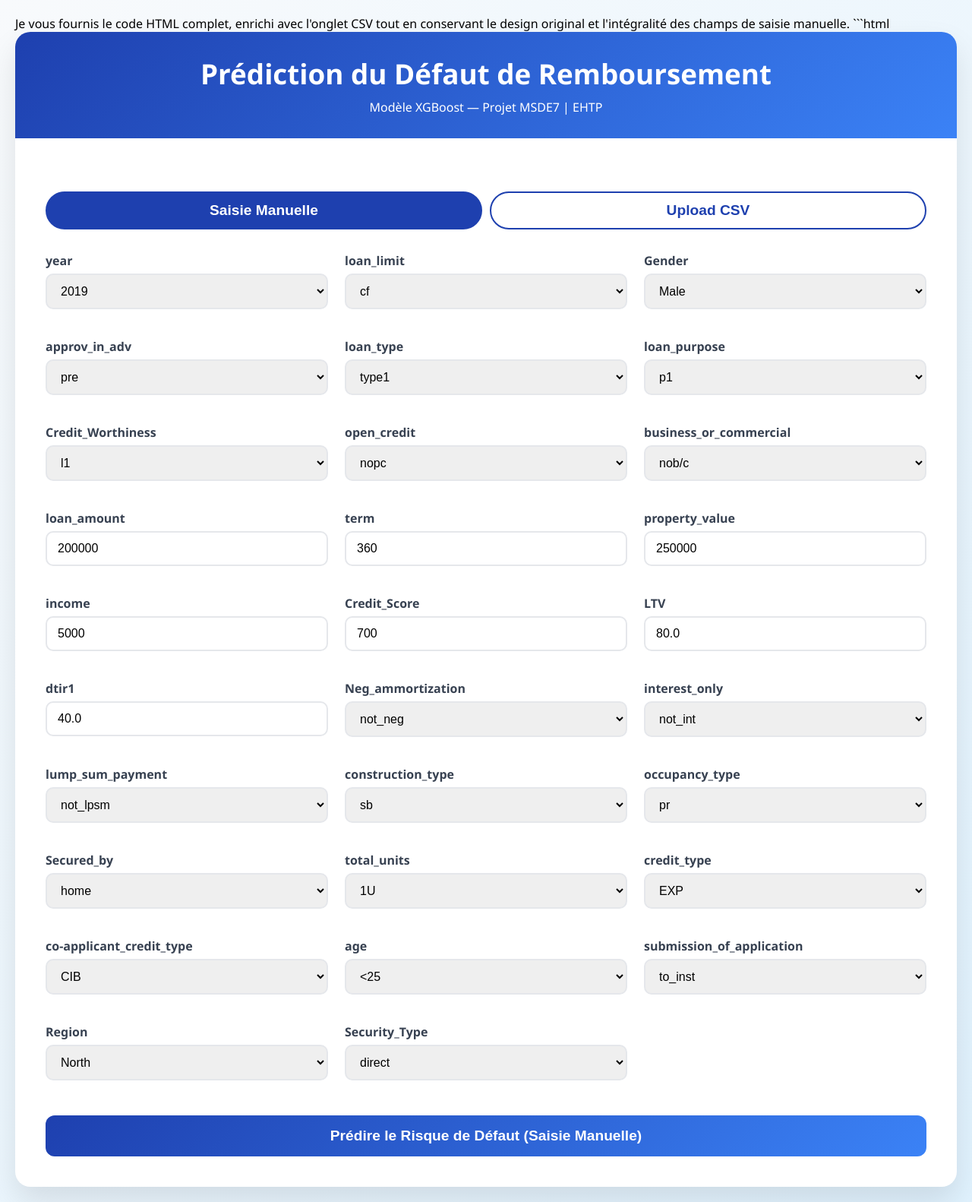
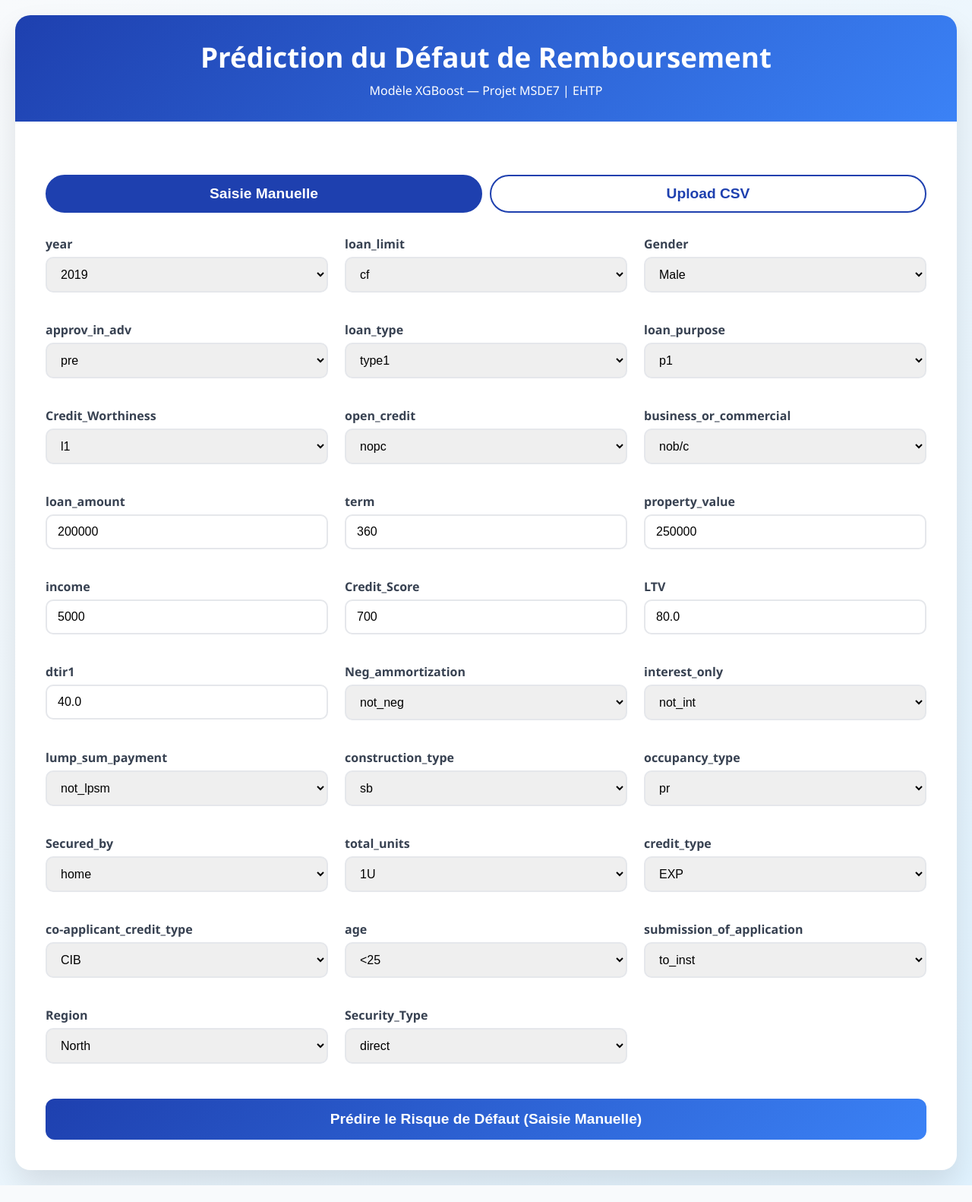
Before and after one commit to melloukinabil/projet-ml-loan-default-msde7, a Flask app: page / in a window 1280 px wide. Shown: the whole page at 76% size. After the commit the page ends 1560 px from the top, so only its background shows below. Run offline with Flask 3, Linux system fonts and the light colour scheme; parts of the project's set-up code (start-up, migrations or seed data) failed here and were passed over.

Commit message:
Update index.html

````diff
--- a/templates/index.html
+++ b/templates/index.html
@@ -1,6 +1,3 @@
-Je vous fournis le code HTML complet, enrichi avec l'onglet CSV tout en conservant le design original et l'intégralité des champs de saisie manuelle.
-
-```html
 <!DOCTYPE html>
 <html lang="fr">
 <head>
````
